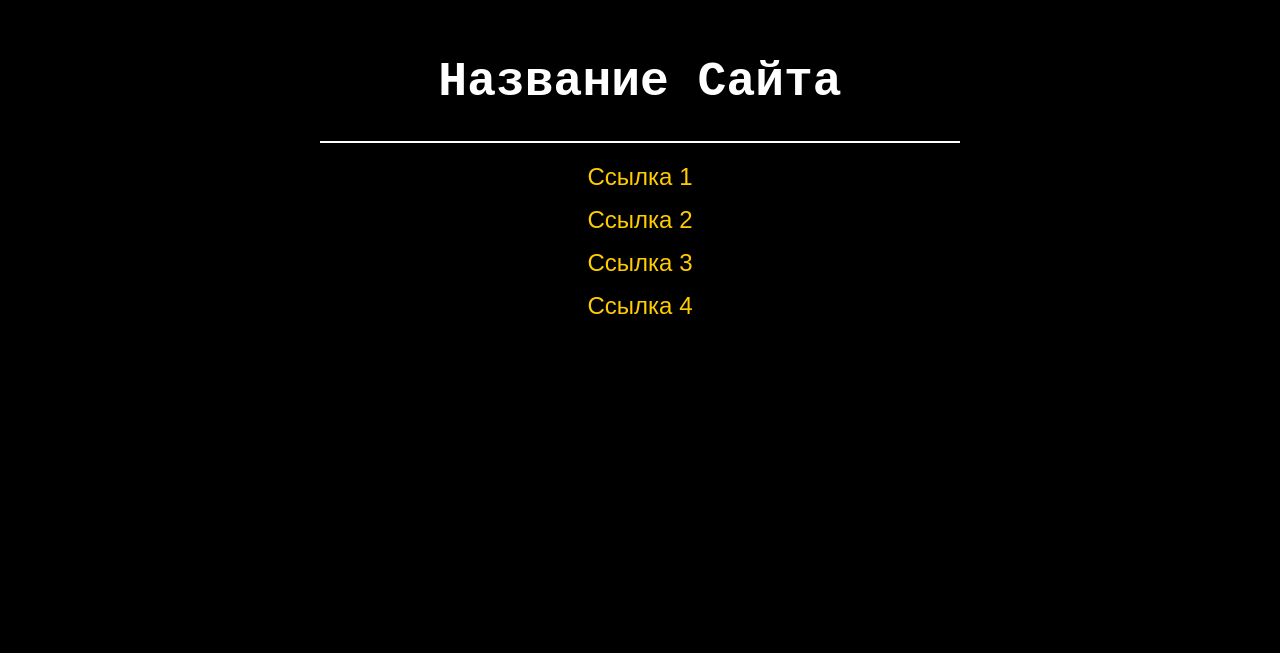
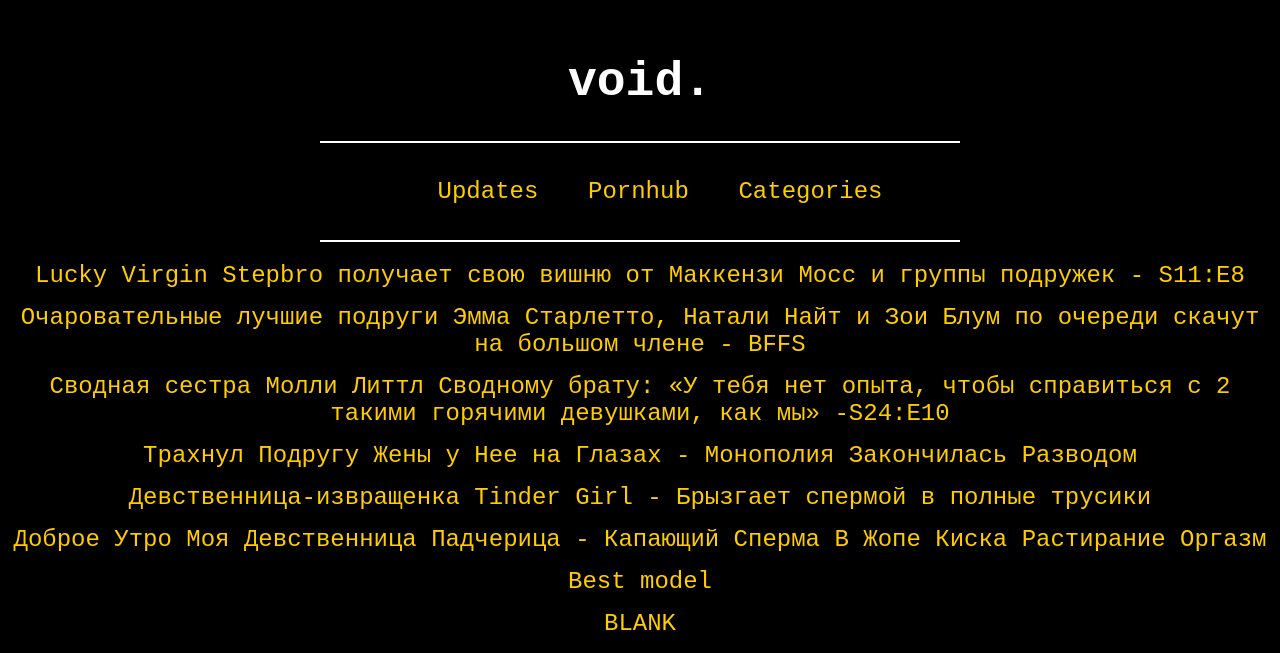
Before and after one commit to MaybeLine862/turbo-train.github.io, a plain HTML site: page index.html in a window 1280 px wide. Shown: the part 201-854 px from the top of the page. Before the commit the page ends 800 px from the top, so only its background shows below. Drawn offline with Linux system fonts and the light colour scheme.

Commit message:
Update index.html

```diff
--- a/index.html
+++ b/index.html
@@ -3,7 +3,7 @@
 <head>
     <meta charset="UTF-8">
     <meta name="viewport" content="width=device-width, initial-scale=1.0">
-    <title>Мой Сайт</title>
+    <title>void.</title>
     <style>
         body {
             background-color: black;
@@ -25,6 +25,7 @@
             margin: 20px auto;
         }
         .links {
+            font-family: 'Courier New', Courier, monospace;
             margin-top: 20px;
             list-style: none; /* Убираем маркеры списка */
             padding: 0; /* Убираем отступы */
@@ -40,16 +41,40 @@
         .links a:hover {
             text-decoration: underline;
         }
+        .plus_links {
+            font-family: 'Courier New', Courier, monospace;
+            margin-top: 20px;
+        }
+        .plus_links a {
+            color: #ffcc00; /* Подходящий цвет ссылок */
+            text-decoration: none;
+            font-size: 24px;
+            margin: 15px 20px;
+            display: inline-block;
+        }
+        .plus_links a:hover {
+            text-decoration: underline;
+        }
     </style>
 </head>
 <body>
-    <h1>Название Сайта</h1>
+    <h1>void.</h1>
+    <div class="divider"></div>
+    <ul class="plus_links">
+        <a href="#">Updates</a>
+        <a href="https://pl.pornhub.com">Pornhub</a>
+        <a href="#">Categories</a>
+    </ul>
     <div class="divider"></div>
     <ul class="links">
-        <li><a href="#">Ссылка 1</a></li>
-        <li><a href="#">Ссылка 2</a></li>
-        <li><a href="#">Ссылка 3</a></li>
-        <li><a href="#">Ссылка 4</a></li>
+        <li><a href="https://rt.pornhub.com/view_video.php?viewkey=65de1e97bcfc9">Lucky Virgin Stepbro получает свою вишню от Маккензи Мосс и группы подружек - S11:E8</a></li>
+        <li><a href="https://rt.pornhub.com/view_video.php?viewkey=ph63b430697fdce">Очаровательные лучшие подруги Эмма Старлетто, Натали Найт и Зои Блум по очереди скачут на большом члене - BFFS</a></li>
+        <li><a href="https://rt.pornhub.com/view_video.php?viewkey=655453583d4c0">Сводная сестра Молли Литтл Сводному брату: «У тебя нет опыта, чтобы справиться с 2 такими горячими девушками, как мы» -S24:E10</a></li>
+        <li><a href="https://rt.pornhub.com/view_video.php?viewkey=668acb7005895">Трахнул Подругу Жены у Нее на Глазах - Монополия Закончилась Разводом</a></li>
+        <li><a href="https://rt.pornhub.com/view_video.php?viewkey=ph62382b526d3b1">Девственница-извращенка Tinder Girl - Брызгает спермой в полные трусики</a></li>
+        <li><a href="https://rt.pornhub.com/view_video.php?viewkey=ph61620a7c10b86">Доброе Утро Моя Девственница Падчерица - Капающий Сперма В Жопе Киска Растирание Оргазм</a></li>
+        <li><a href="https://rt.pornhub.com/model/amyhide">Best model</a></li>
+        <li><a href="#">BLANK</a></li>
     </ul>
 </body>
 </html>
```
